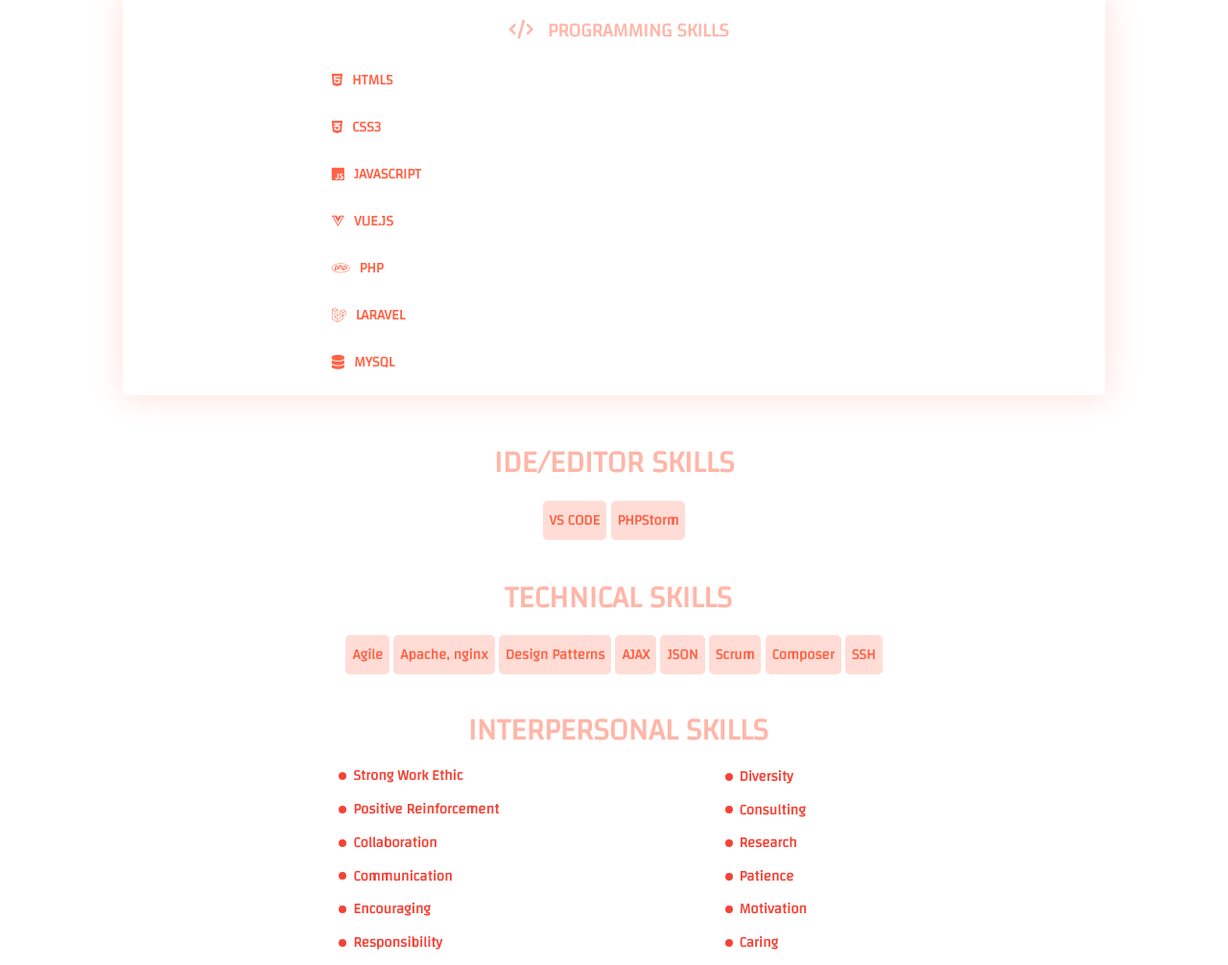
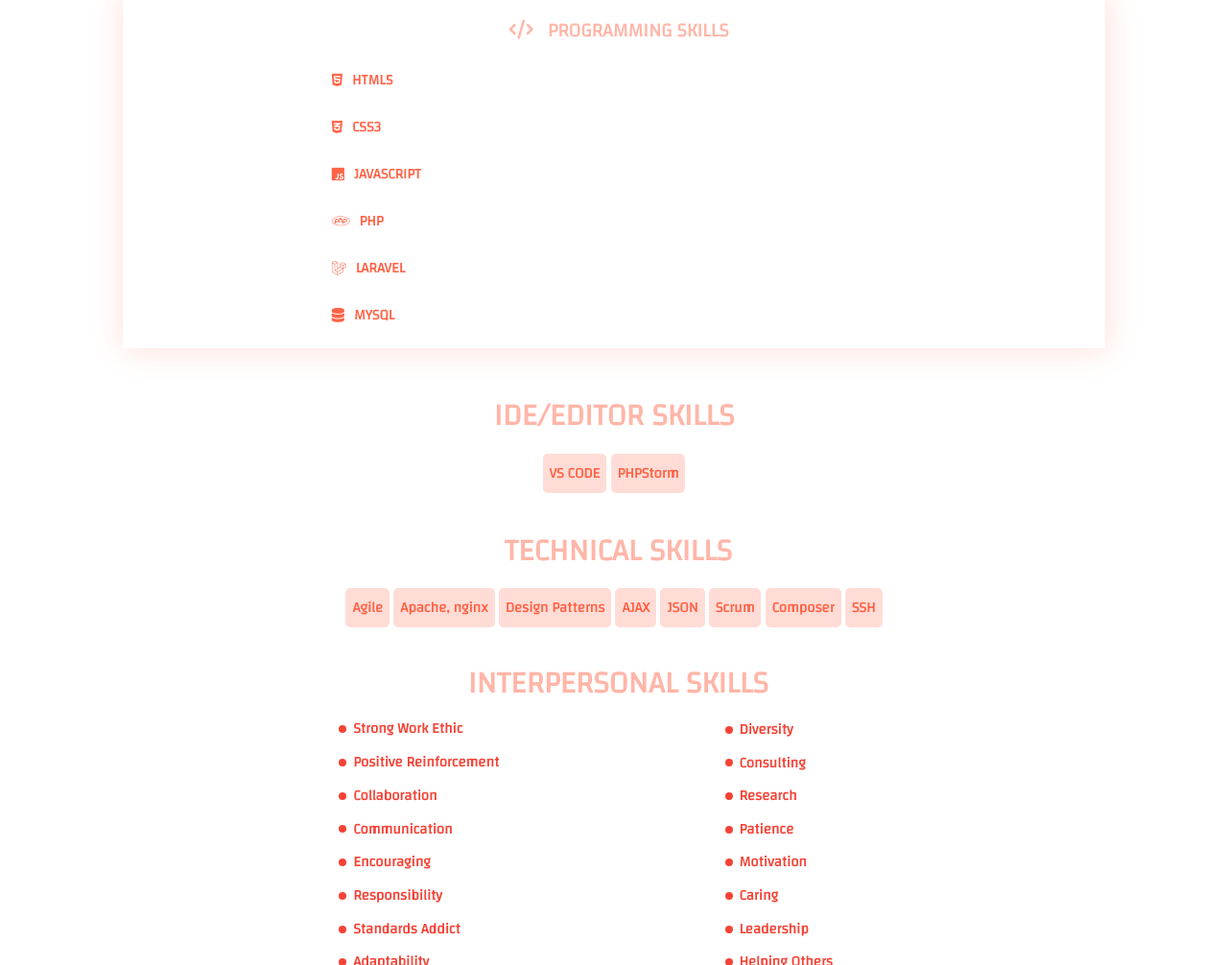
Before and after one commit to abou7iba/whoami, a plain HTML site: page index.html in a window 1280 px wide. Shown: the part 873-1879 px from the top of the page at 96% size. Drawn offline with Linux system fonts and the light colour scheme; some icons are missing.

Commit message:
Update index.html

```diff
--- a/index.html
+++ b/index.html
@@ -70,7 +70,6 @@
                 <p><span><i class="fa-brands fa-html5"></i></span> HTML5</p>
                 <p><span><i class="fa-brands fa-css3-alt"></i></span> CSS3</p>
                 <p><span><i class="fa-brands fa-js"></i></span>JAVASCRIPT</p>
-                <p><span><i class="fa-brands fa-vuejs"></i></span>VUE.JS</p>
                 <p><span><i class="fa-brands fa-php"></i></span>PHP</p>
                 <p><span><i class="fa-brands fa-laravel"></i></span>LARAVEL</p>
                 <p><span><i class="fa-solid fa-database"></i></span>MYSQL</p>
```
